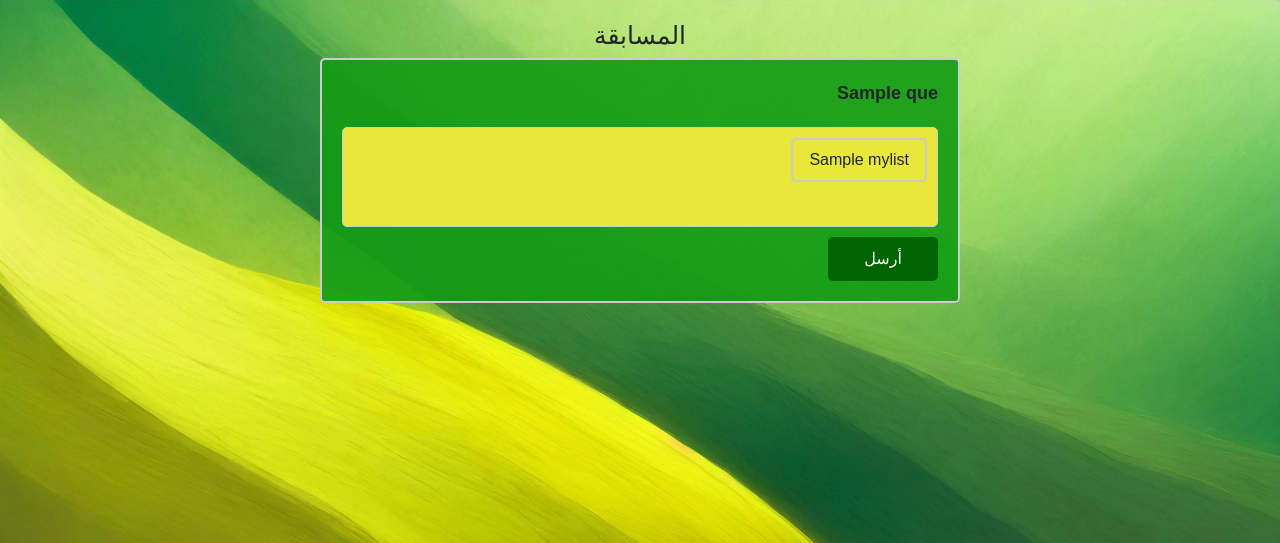
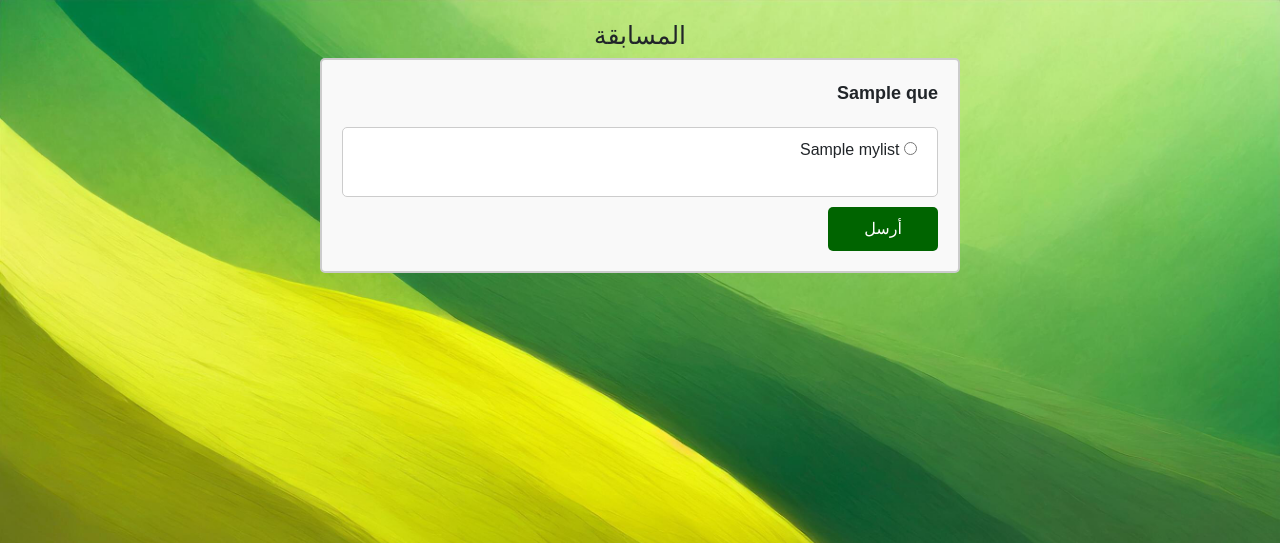
Before and after one commit to MohamadJouni6/imam-mahdi-challenge, a Flask app: template templates/test.html in a window 1280 px wide. Shown: the top 543 px of the page. Run offline with Flask 2, Linux system fonts and the light colour scheme; the template is opened without the code that fills it: most values are stand-ins (such as "Sample title", 1, 10 or a date in 2020).

Commit message:
Apperance enhanced

```diff
--- a/static/css/style.css
+++ b/static/css/style.css
@@ -39,7 +39,7 @@ input[type="radio"] {
     padding: 10px; /* Add padding */
     border: 1px solid #ccc; /* Add a border */
     border-radius: 5px; /* Add rounded corners */
-    background-color: rgb(231, 231, 60); /* Add a white background color */
+    background-color: #fff; /* Add a white background color */
 }
 
 .tsel {
@@ -109,35 +109,3 @@ form h2 {
     font-family: monospace;
     font-size: 24px;
 }
-
-input[type="radio"] {
-    display: none;
-}
-
-.radio-toolbar {
-    display: flex;
-    flex-direction: column;
-    background-color: rgba(20, 156, 20, 0.918);
-}
-
-.radio-toolbar input[type="radio"] + label {
-    display: inline-block;
-    font-family: Arial, sans-serif;
-    font-size: 16px;
-    padding: 8px 16px;
-    margin-bottom: 10px;
-    cursor: pointer;
-    border-radius: 5px;
-    border: 2px solid #ccc;
-    transition: background-color 0.3s, border-color 0.3s, color 0.3s;
-}
-
-.radio-toolbar input[type="radio"]:checked + label {
-    background-color: rgba(20, 156, 20, 0.918);;
-    border-color: rgba(20, 156, 20, 0.918);;
-    color: #fff
-}
-
-.radio-toolbar input[type="radio"]:checked + label .input-container {
-    background-color: darkgreen;
-}
--- a/templates/scores.html
+++ b/templates/scores.html
@@ -29,10 +29,10 @@
   {% for dict in ans %}
     {% if not loop.first %}
     {% if dict.ans == dict.t %}
-    <form class="radio-toolbar" style="background-color: rgb(130, 228, 91); width: 50%;">
+    <form class="fr" style="background-color: rgb(130, 228, 91);">
     <p class="center">صحيح</p>
     {% else %}
-    <form class="radio-toolbar" style="background-color: rgb(238, 70, 70); width: 50%;">
+    <form class="fr" style="background-color: rgb(238, 70, 70);">
     <p class="center">خطأ</p>
     {% endif %}
       <p>{{ dict.question }}</p>
--- a/templates/test.html
+++ b/templates/test.html
@@ -4,13 +4,13 @@
 
 {% block main %}
 	<h1 class="text">المسابقة</h1>
-	<form action="/test" method="POST" class="radio-toolbar" style="width: 50%;">
-		<p style="font-size: 18px; font-weight: bold; margin-bottom: 20px;">{{ ques.question }}</p>
+	<form action="/test" method="POST" class="fr">
+		<p>{{ ques.question }}</p>
 		<input type="hidden" value="{{ ques.ques_id }}" name="id">
 		{% for el in mylist %}
 	  <div class="input-container">
-			<input type="radio" value="{{ el }}" name="ans" id="ans{{ loop.index }}" required>
-			<label for="ans{{ loop.index }}" id="lb">{{ el }}</label><br><br>
+			<input type="radio" value="{{ el }}" name="ans" id="ans" required>
+			<label for="ans" id="lb">{{ el }}</label><br><br>
 		</div>
 		{% endfor %}
 		<button type="submit">أرسل</button>
```
Also changed, not shown: coltar.db, 1 other file.
